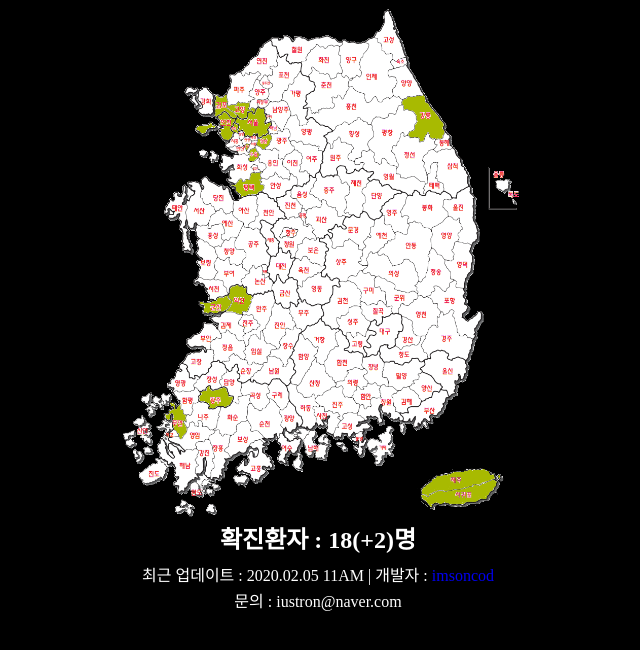
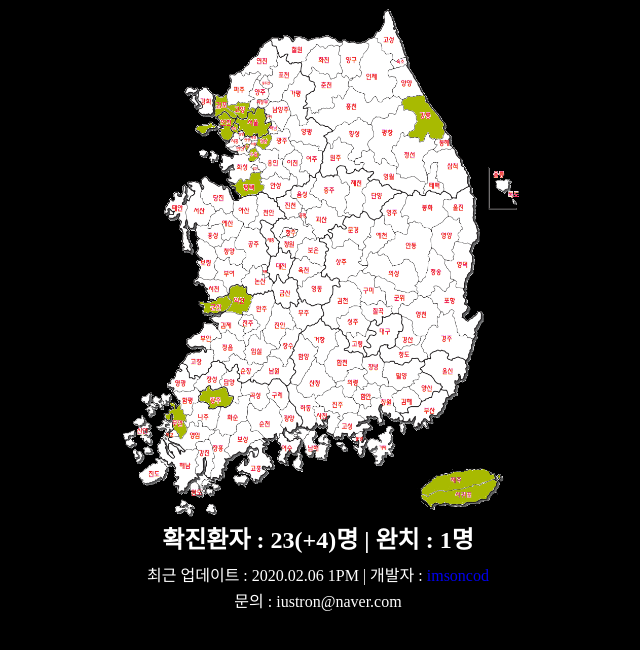
Before and after one commit to imsoncod/Coronavirus-Map, a plain HTML site: page WebContent/sub/Main.html in a window 1280 px wide. Shown: the whole page, without its empty margins (322-962 px from the left). Drawn offline with Linux system fonts and the light colour scheme.

Commit message:
coronakr

```diff
--- a/WebContent/sub/Main.html
+++ b/WebContent/sub/Main.html
@@ -10,8 +10,8 @@
 		<img class = "zoom" src="./Map.png" style="width: 32%; min-width: 350px;">
 	</div>
 	<div align="center" style = "min-width: 360px; color: white;">
-		<h1 style="font-family: 맑은 고딕; margin-top: 0.5%; font-size: 24px; line-height: 10px;">확진환자 : 18(+2)명</h1>
-		<span style = "margin-top: 0px">최근 업데이트 : 2020.02.05 11AM | 개발자 : <a href = "https://github.com/imsoncod" style="text-decoration: none" target="_blank">imsoncod</a></span><p style = "line-height: 0px">
+		<h1 style="font-family: 맑은 고딕; margin-top: 0.5%; font-size: 24px; line-height: 10px;">확진환자 : 23(+4)명 | 완치 : 1명</h1>
+		<span style = "margin-top: 0px">최근 업데이트 : 2020.02.06 1PM | 개발자 : <a href = "https://github.com/imsoncod" style="text-decoration: none" target="_blank">imsoncod</a></span><p style = "line-height: 0px">
 		<span>문의 : iustron@naver.com</span>
 	</div>
 </body>
```
